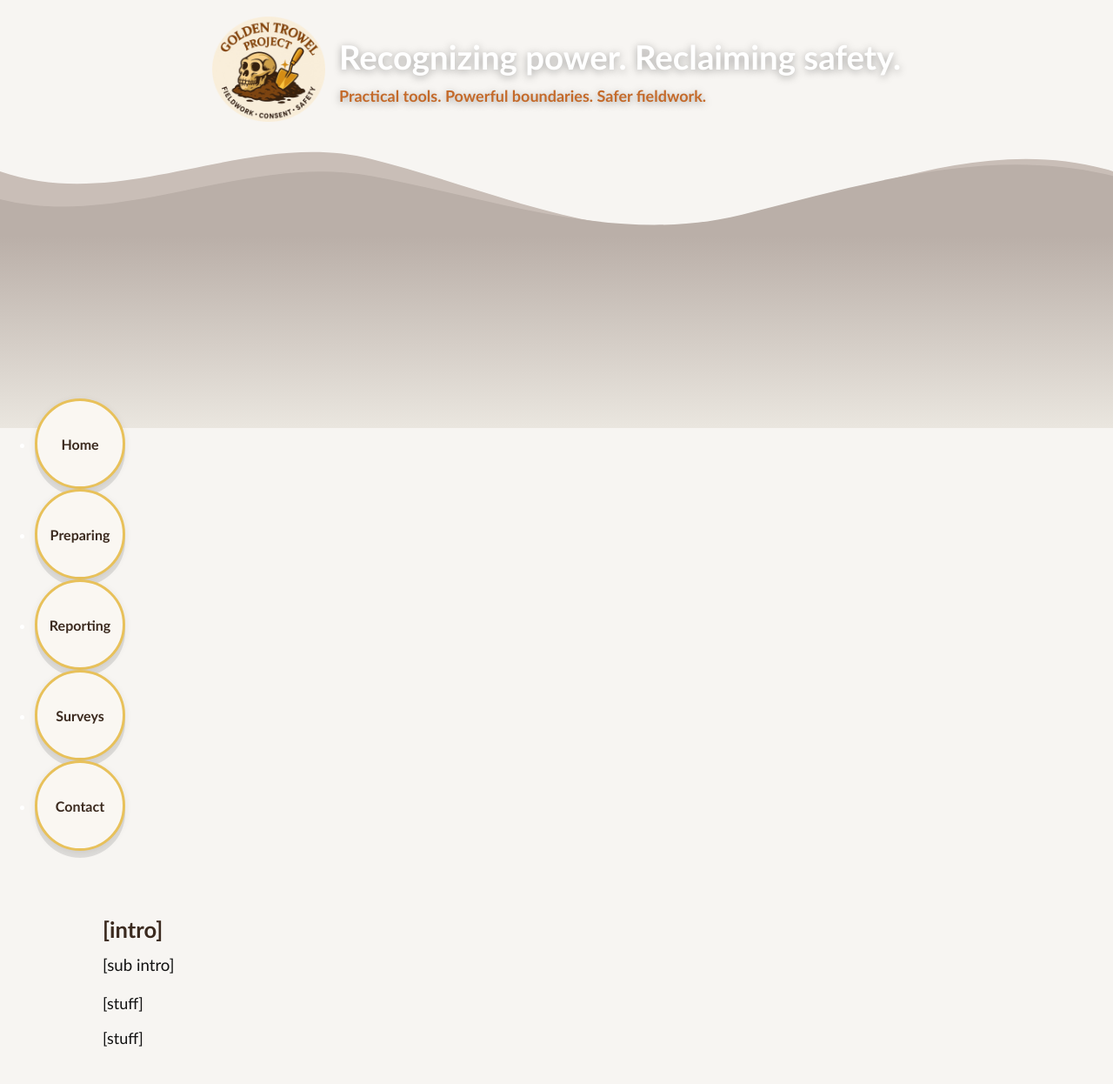
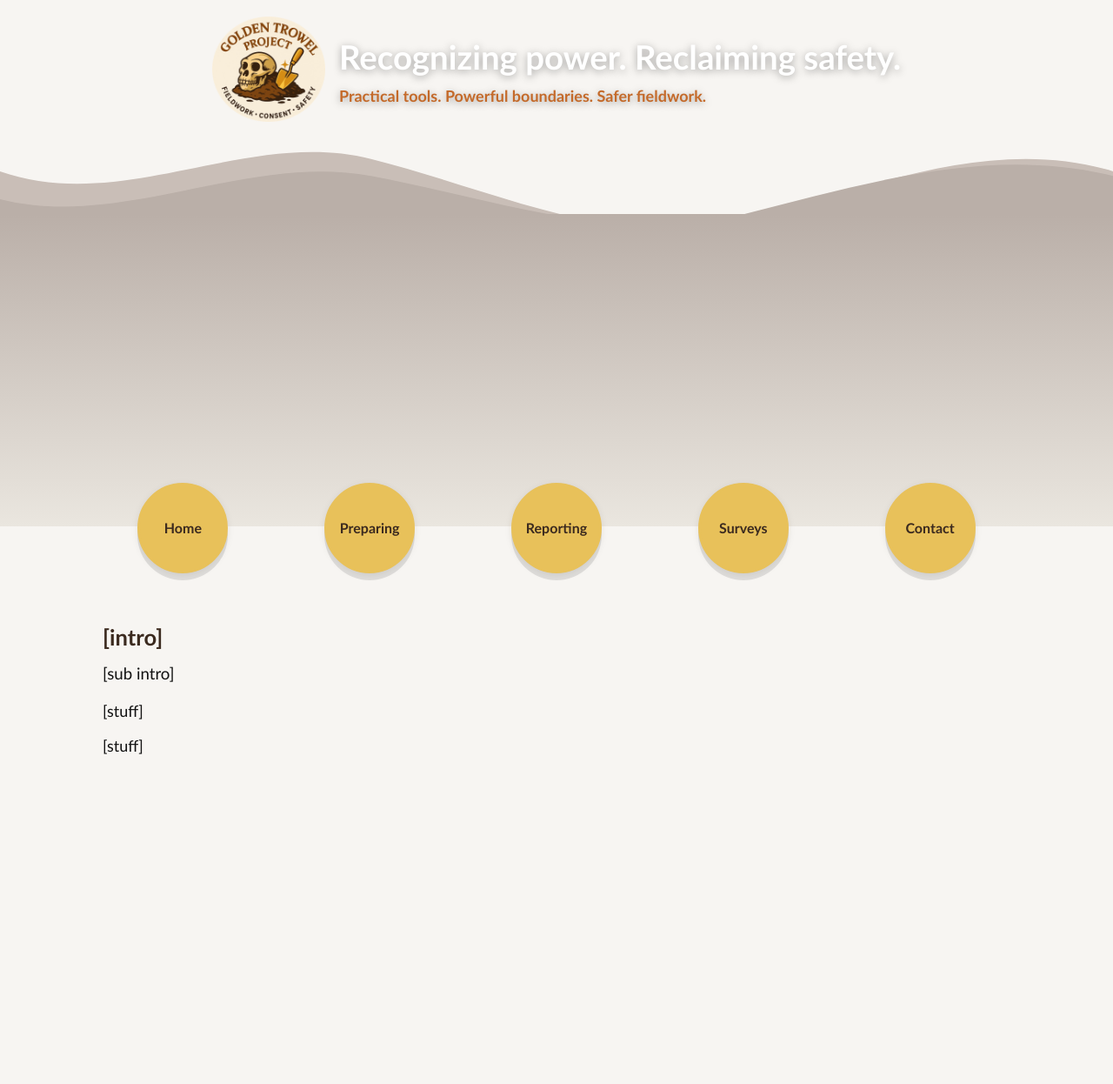
Before and after one commit to AnthroSafetyWarrior/GoldenTrowelProject, a Jekyll site: the page built from _pages/contact.html, in a window 1280 px wide. Shown: the whole page at 87% size. Built offline with Jekyll 4.4.1, drawn with Linux system fonts in a browser that asks for light colours; after the commit the page ends 910 px from its top, so only the background shows below that.

Commit message:
updating name

```diff
--- a/_layouts/default.html
+++ b/_layouts/default.html
@@ -86,52 +86,65 @@
     .hero-wave{ position:relative; background: transparent; }
     .hero-wave svg{ display:block; width:100%; height:auto; }
 
-/* gradient band behind the buttons — extended */
+/* gradient band behind the buttons — extended & seam-less */
 .nav-gradient{
   position: relative;
-  /* let it grow instead of being a thin strip */
+  z-index: 0;
+  margin-top: -36px;                 /* tuck under the SVG crest to hide the line */
   height: auto;
-  min-height: clamp(140px, 18vw, 220px);   /* extend downward */
-  padding: 0 0 clamp(28px, 6vw, 56px);     /* extra bottom to reach the text */
-  margin-top: -10px;                        /* tucks up into the wave */
-  background: linear-gradient(
-    to bottom,
-    var(--band-grad-top) 0%,
-    var(--band-grad-bottom) 100%
-  );
-  /* remove the hairline rules */
+  min-height: clamp(240px, 28vw, 420px);  /* reach down to the body text */
+  padding-bottom: clamp(28px, 6vw, 56px);
+  background: linear-gradient(to bottom, var(--band-grad-top) 0%, var(--band-grad-bottom) 100%);
   border-top: none;
   border-bottom: none;
   box-shadow: none;
 }
+
+/* tiny nudge so the SVG and gradient don't leave a 1px seam */
+.hero-wave svg{ display:block; width:100%; height:auto; margin-bottom:-2px; }
+
 
 
     /* ============== Five-circle Nav (the “old” buttons) ============== */
 /* five-circle nav positioning over the band */
 .wave-nav{
   position: relative;
-  margin-top: -50px;     /* how much they overlap the wave */
+  margin-top: -50px;     /* overlap amount with the band */
   pointer-events: none;
 }
-.wave-links{ pointer-events:auto; }
 
-/* optional: on small screens, overlap a bit less */
+/* HORIZONTAL grid + no bullets */
+.wave-links{
+  pointer-events:auto;
+  list-style:none;            /* remove bullets */
+  margin:0;
+  padding:0 clamp(12px,2vw,20px);
+  display:grid;
+  grid-template-columns: repeat(5, 1fr);
+  gap: clamp(6px,1.6vw,14px);
+  width:min(100%, var(--maxw));
+  margin-inline:auto;
+}
+.wave-links li{ display:flex; justify-content:center; }
+
 @media (max-width:720px){
   .wave-nav{ margin-top:-42px; }
+  /* optional: wrap to 3 columns on small screens */
+  .wave-links{ grid-template-columns: repeat(3, 1fr); }
 }
 
     .bubble-link{
       display:flex; align-items:center; justify-content:center;
       width: clamp(68px, 10vw, 104px); height: clamp(68px, 10vw, 104px);
       border-radius:999px; text-decoration:none; font-weight:800;
-      background: var(--offwhite); color: var(--soil);
+      background: var(--gold); color: var(--soil);
       border: 3px solid var(--gold);
       box-shadow: 0 8px 0 rgba(0,0,0,.10), 0 2px 8px rgba(0,0,0,.08);
       transition: transform .15s ease, background .15s ease, color .15s ease, box-shadow .15s ease, border-color .15s ease;
     }
     .bubble-link:hover,
     .bubble-link[aria-current="page"]{
-      background: var(--moss); color:#fff; border-color: var(--gold);
+      background: var(--accent); color:#fff; border-color: var(--gold);
       transform: translateY(-2px);
       box-shadow: 0 12px 0 rgba(0,0,0,.12), 0 6px 14px rgba(0,0,0,.12);
     }
```
